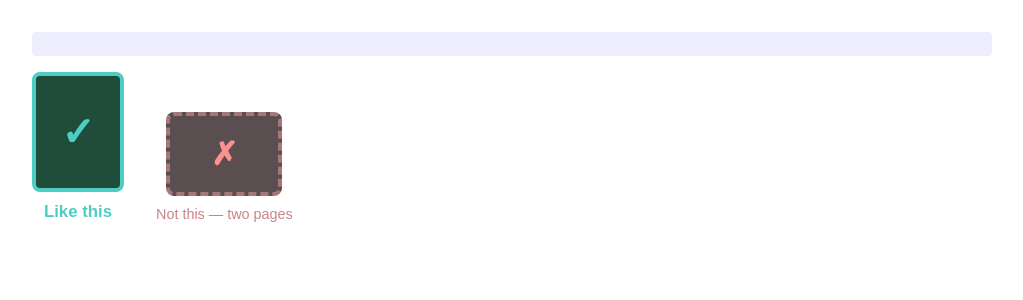
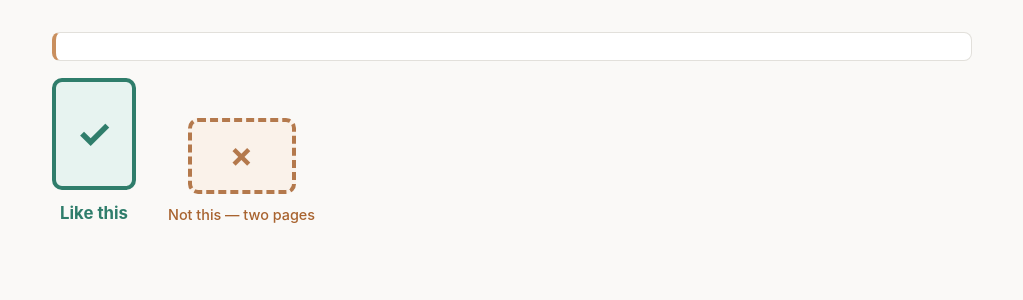
Before and after one commit to saranga2000/agentic-k12-teaching-assistant, a FastAPI app: template src/k12ta/web/templates/capture.html in a window 1280 px wide. Shown: the top 300 px of the page, without its empty margins (128-1151 px from the left). Run offline with FastAPI, Linux system fonts and the light colour scheme; the template is opened without the code that fills it, so the values that code supplies are empty; some libraries are stand-ins or nearby versions.

Commit message:
Apply the approved visual design direction: cross-platform fonts, muted palette
Font stack now explicit for Android instead of accidentally correct: -apple-system
and BlinkMacSystemFont are Apple-only tokens, so on a Pixel Chrome was already
falling through to generic sans-serif (which resolves to Roboto) -- it worked, but
by omission, not by name. Added Segoe UI/Roboto/Helvetica/Arial as explicit
fallbacks in both apps.

One shared CSS custom-property palette in k12ta.web's base.html: an affirm family
(calm teal, not scoreboard green), an attention family (muted amber-brown, never
alarm red), and a neutral family for "come back to this one, it's not a verdict."
Colour is always the third signal, after a distinct glyph and an explicit label --
capture.html's framing guide already established solid-border-for-affirmed vs.
dashed-border-for-attention; session_result.html's three outcome states now draw
from the same tokens and the same solid/dashed language instead of a separate
hardcoded red. Added a third-cause glyph pair (?, —) so the two needs_human reasons
already live (could-not-read vs. no-answer-key-yet) are visually distinct, not just
textually.

k12ta.keys stays light and form-dense on purpose -- a parent working through 30
answers at a desk is the opposite context from the student app's dark, one-glance
kiosk screens -- but picks up the same restrained, muted colour vocabulary instead
of stark black-on-white.

No new dependency, no build step, no JS framework: CSS custom properties and the
existing inline <style> blocks only. make check green (213 tests); verified live
against a running server that the token-based styles actually render, but this is
CSS-source and response verification, not a real browser screenshot -- I don't have
one in this environment, so the pixel-level look is unverified until you look at it
yourself.

```diff
--- a/src/k12ta/keys/templates/base.html
+++ b/src/k12ta/keys/templates/base.html
@@ -4,17 +4,53 @@
 <meta charset="utf-8">
 <title>{% block title %}Answer keys{% endblock %}</title>
 <style>
-  body { font-family: sans-serif; max-width: 960px; margin: 2rem auto; padding: 0 1rem; color: #1a1a1a; }
+  /* This app is desk-based and form-dense (a parent working through 30 answers),
+     the opposite context from the student app's dark, one-glance kiosk screens --
+     kept light and information-dense on purpose, matching k12ta.label's precedent,
+     just with the same restrained, muted colour language: affirm/attention/neutral,
+     never a scoreboard red or green. */
+  :root {
+    --bg: #faf9f7; --surface: #ffffff; --text: #22242a; --text-dim: #6b7280;
+    --border: #e2e0db; --accent: #c98f5e; --accent-text: #22242a;
+    --affirm: #2f7d6b; --affirm-bg: #e7f3f0;
+    --attention: #a8632f; --attention-bg: #faf1e8;
+  }
+  * { box-sizing: border-box; }
+  body {
+    font-family: -apple-system, BlinkMacSystemFont, "Segoe UI", Roboto, Helvetica, Arial, sans-serif;
+    font-size: 17px; max-width: 960px; margin: 2rem auto; padding: 0 1.25rem;
+    background: var(--bg); color: var(--text); line-height: 1.5;
+  }
   h1, h2 { margin-top: 0; }
-  img.key-photo { max-width: 100%; max-height: 55vh; display: block; margin-bottom: 1rem; border: 1px solid #ccc; }
+  h1 { font-size: 1.6rem; } h2 { font-size: 1.2rem; color: var(--text-dim); font-weight: 600; }
+  img.key-photo {
+    max-width: 100%; max-height: 55vh; display: block; margin-bottom: 1rem;
+    border: 1px solid var(--border); border-radius: 10px;
+  }
   .source-list { list-style: none; padding: 0; }
   .source-list li { margin-bottom: 0.5rem; }
+  .source-list a {
+    display: inline-block; padding: 0.6rem 1rem; border-radius: 8px;
+    background: var(--surface); border: 1px solid var(--border); color: var(--text);
+    text-decoration: none;
+  }
   table { border-collapse: collapse; width: 100%; margin-bottom: 1rem; }
-  td, th { padding: 0.25rem; border-bottom: 1px solid #eee; text-align: left; }
-  input[type=text], input[type=number] { width: 100%; box-sizing: border-box; }
+  td, th { padding: 0.4rem 0.5rem; border-bottom: 1px solid var(--border); text-align: left; }
+  input[type=text], input[type=number] {
+    width: 100%; box-sizing: border-box; padding: 0.35rem 0.5rem;
+    border: 1px solid var(--border); border-radius: 6px; font-size: 1rem;
+  }
+  fieldset { border: 1px solid var(--border); border-radius: 10px; padding: 0.75rem 1rem; }
   .actions { margin-top: 1rem; display: flex; gap: 0.5rem; }
-  .message { background: #eef; padding: 0.75rem 1rem; border-radius: 4px; }
-  button, .button-link { font-size: 1rem; padding: 0.5rem 1rem; }
+  .message {
+    background: var(--surface); border: 1px solid var(--border); border-left: 4px solid var(--accent);
+    padding: 0.85rem 1.1rem; border-radius: 8px;
+  }
+  button, .button-link {
+    font-size: 1rem; padding: 0.6rem 1.2rem; border-radius: 8px; border: none;
+    background: var(--accent); color: var(--accent-text); cursor: pointer;
+    text-decoration: none; display: inline-block; font-weight: 600;
+  }
 </style>
 </head>
 <body>
--- a/src/k12ta/web/templates/capture.html
+++ b/src/k12ta/web/templates/capture.html
@@ -89,30 +89,31 @@
 </div>
 <style>
   .assignment-chip {
-    font-size: 1.1rem; padding: 0.6rem 1rem; border-radius: 999px;
-    background: #262a33; color: #f4f4f6; border: none;
+    font-size: 1rem; padding: 0.6rem 1.1rem; border-radius: 999px;
+    background: var(--surface); color: var(--text); border: none;
   }
   .framing-guide { display: flex; align-items: flex-end; gap: 2rem; }
   .frame-good, .frame-bad { display: flex; flex-direction: column; align-items: center; }
   .frame-outline {
     display: flex; align-items: center; justify-content: center;
-    width: 84px; height: 112px; border-radius: 8px;
+    width: 84px; height: 112px; border-radius: 10px;
   }
   /* The two examples are deliberately NOT equal in visual weight: one is the
      answer, one is the warning. Relying on border colour alone made them read as
      two equally-valid options with no cue which to copy -- fixed with a filled
      background, a large distinct glyph, and an explicit text label, stacked so no
-     single signal is load-bearing on its own. */
-  .frame-good .frame-outline { background: #1f4d3a; border: 4px solid #4ecdc4; }
+     single signal is load-bearing on its own. Solid border = affirmed, dashed =
+     needs attention -- the same language the results page uses. */
+  .frame-good .frame-outline { background: var(--affirm-bg); border: 4px solid var(--affirm); }
   .frame-bad .frame-outline {
-    width: 108px; height: 76px; background: #241417; border: 4px dashed #8a4a4a;
-    opacity: 0.75;
+    width: 108px; height: 76px; background: var(--attention-bg); border: 4px dashed var(--attention);
+    opacity: 0.85;
   }
-  .frame-glyph { font-size: 2.5rem; font-weight: 900; line-height: 1; }
-  .frame-good .frame-glyph { color: #4ecdc4; }
-  .frame-bad .frame-glyph { color: #ff6b6b; font-size: 2rem; }
-  .frame-label { font-size: 1.05rem; font-weight: 700; margin: 0.6rem 0 0; }
-  .frame-good .frame-label { color: #4ecdc4; }
-  .frame-bad .frame-label { color: #c98686; font-weight: 500; font-size: 0.9rem; }
+  .frame-glyph { font-size: 2.5rem; font-weight: 700; line-height: 1; }
+  .frame-good .frame-glyph { color: var(--affirm); }
+  .frame-bad .frame-glyph { color: var(--attention); font-size: 2rem; }
+  .frame-label { font-size: 1.05rem; font-weight: 700; margin: 0.65rem 0 0; }
+  .frame-good .frame-label { color: var(--affirm); }
+  .frame-bad .frame-label { color: var(--attention); font-weight: 500; font-size: 0.9rem; }
 </style>
 {% endblock %}
```
Also changed, not shown: src/k12ta/web/app.py (+16 -0 lines), src/k12ta/web/templates/base.html (+30 -9 lines), src/k12ta/web/templates/session_result.html (+17 -10 lines).
